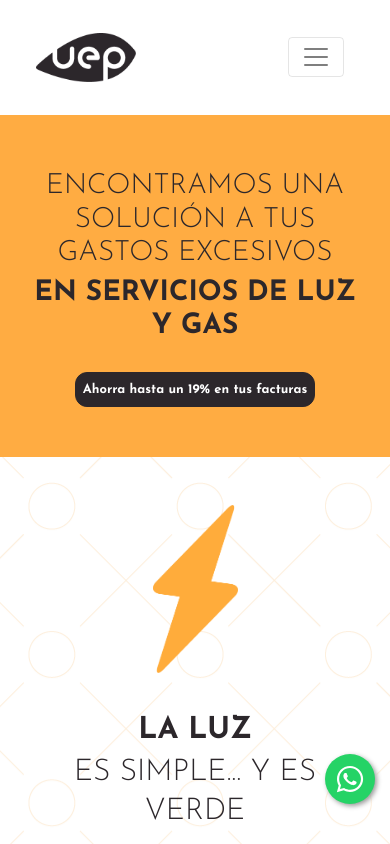
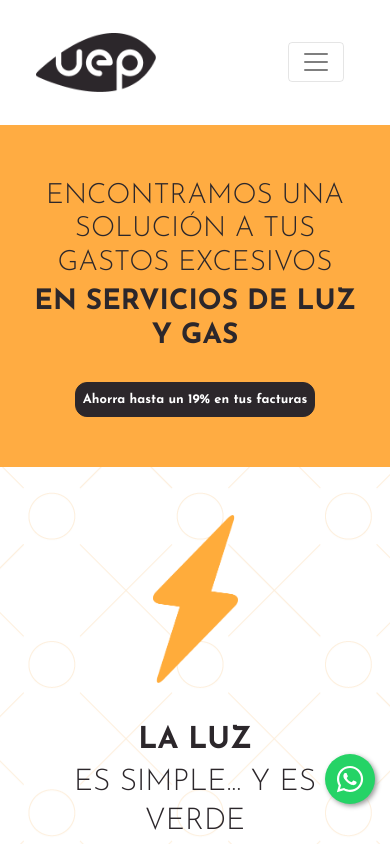
Before and after one commit to valubehrend1/uepheroku, a React (Create React App) app in the folder client/: page / in a window 390 px wide. Shown: the top 844 px of the page. Built offline with nearby package versions, Linux system fonts and the light colour scheme.

Commit message:
without logo mediaquery

```diff
--- a/client/src/Components/Menu/Menu.css
+++ b/client/src/Components/Menu/Menu.css
@@ -17,12 +17,6 @@ a.navbar-brand {
     .mr-auto.navbar-nav a {
         margin-right: 2px;
         font-size: 12.5px;
-    }
-}
-
-@media (max-width: 500px) {
-    .img-brand {
-        width: 100px;
     }
 }
 
--- a/client/src/Pages/Menu/Menu.js
+++ b/client/src/Pages/Menu/Menu.js
@@ -19,7 +19,7 @@ const Menu = () => {
                 <Navbar.Brand
                     href="#home"
                     onClick={() => scroller.scrollTo('header', { smooth: true, offset: -150, duration: 1000, })}>
-                    <img src={logo} width= "120px" alt="" className= "img-brand"/>
+                    <img src={logo} width= "120px" alt=""/>
                 </Navbar.Brand>
                 <Navbar.Toggle aria-controls="responsive-navbar-nav " />
                 <Navbar.Collapse id="responsive-navbar-nav">
```
